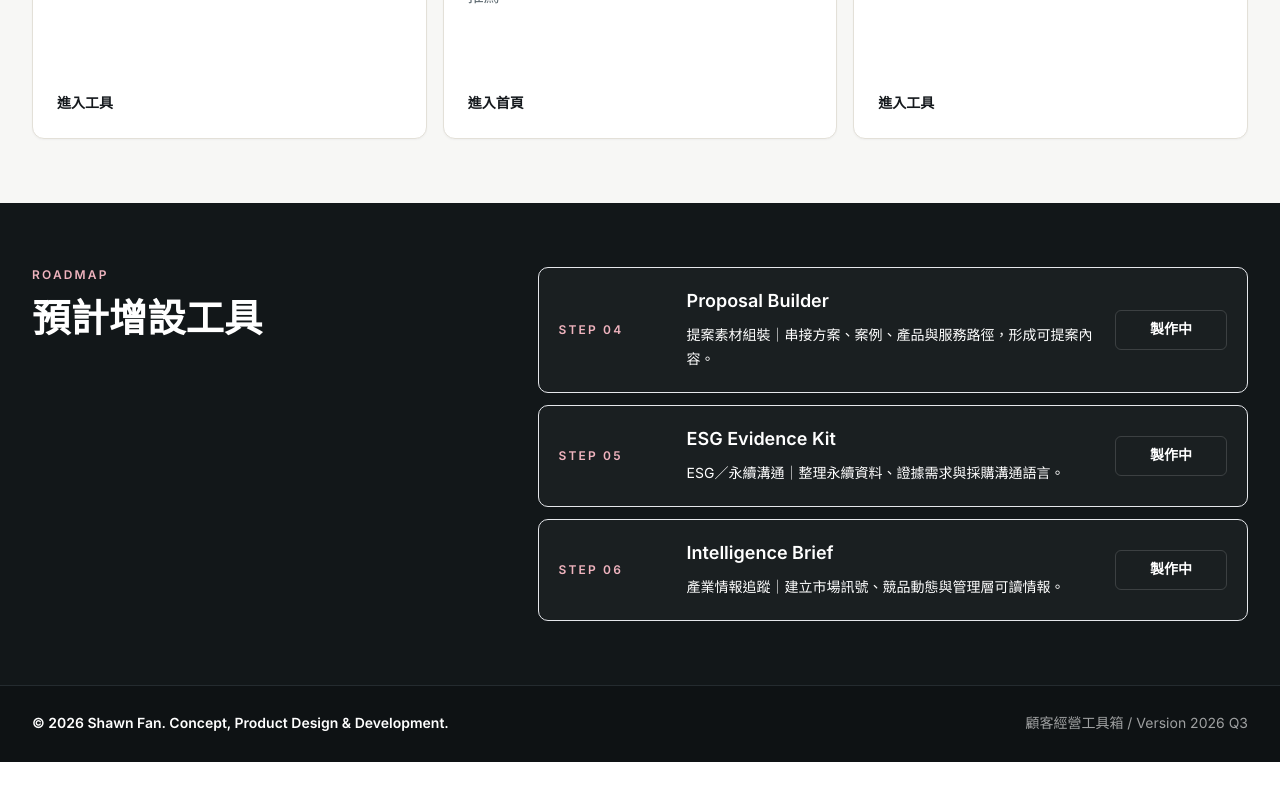
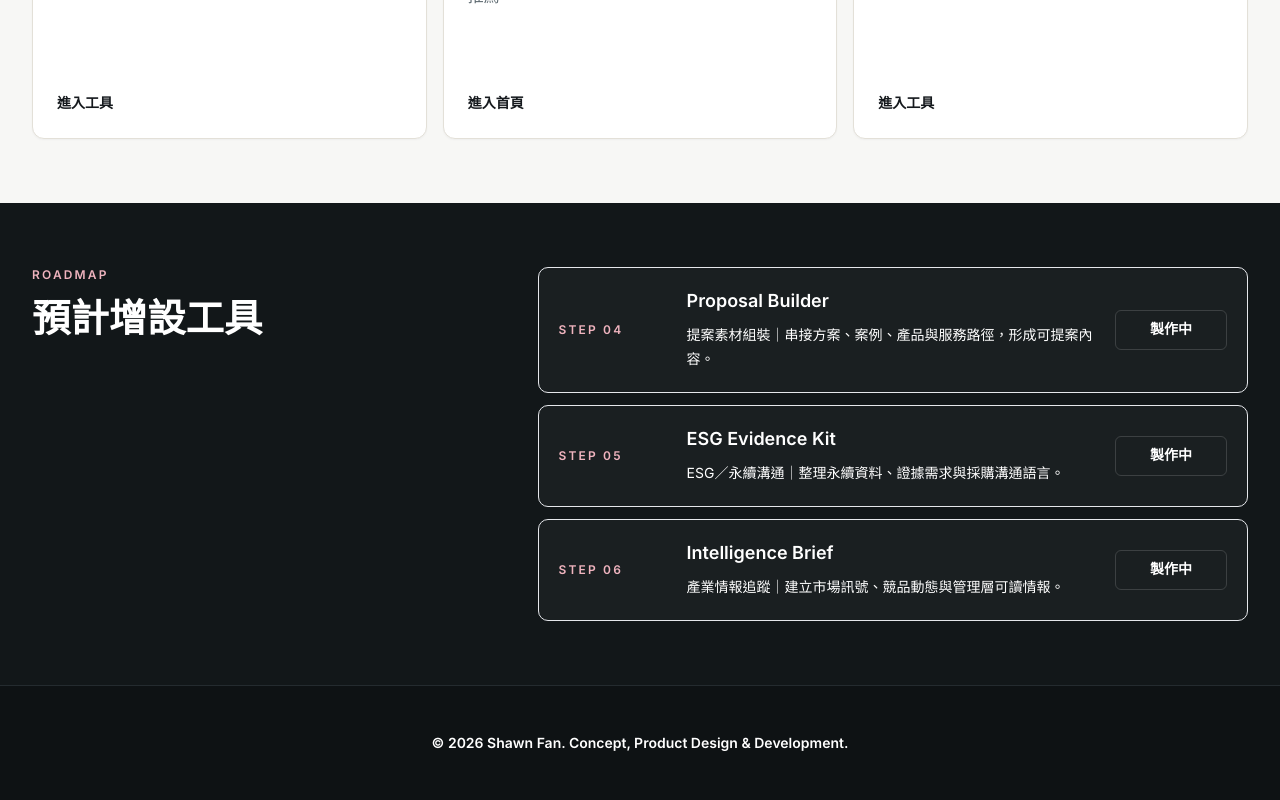
Before and after one commit to shawnfan303/activa-workplace-dna-explorer, a Next.js app: page /customer-toolbox in a window 1280 px wide. Shown: the part 1922-2722 px from the top of the page. Before the commit the page ends 2684 px from the top, so only its background shows below. Built offline with nearby package versions, Linux system fonts and the light colour scheme.

Commit message:
Center footer copyright

```diff
--- a/app/case-match/page.tsx
+++ b/app/case-match/page.tsx
@@ -264,7 +264,7 @@ export default function CaseMatchPage() {
       ) : null}
     </main>
     <footer className="border-t border-aurora-line bg-white">
-      <div className="aurora-container py-7 text-sm font-semibold text-aurora-graphite">
+      <div className="aurora-container py-10 text-center text-sm font-semibold text-aurora-graphite md:py-12">
         © 2026 Shawn Fan. Concept, Product Design &amp; Development.
       </div>
     </footer>
--- a/app/customer-toolbox/page.tsx
+++ b/app/customer-toolbox/page.tsx
@@ -225,9 +225,8 @@ export default function CustomerToolboxPage() {
       </main>
 
       <footer className="border-t border-[#242b2f] bg-[#0e1214] text-white">
-        <div className={`${tokens.container} flex flex-col gap-4 py-7 text-sm text-white/60 md:flex-row md:items-center md:justify-between`}>
+        <div className={`${tokens.container} py-10 text-center text-sm text-white/70 md:py-12`}>
           <p className="font-semibold text-white">© 2026 Shawn Fan. Concept, Product Design &amp; Development.</p>
-          <p>顧客經營工具箱 / Version 2026 Q3</p>
         </div>
       </footer>
     </div>
--- a/app/page.tsx
+++ b/app/page.tsx
@@ -28,7 +28,7 @@ export default function HomePage() {
         </div>
       </section>
       <footer className="border-t border-aurora-line bg-white">
-        <div className="aurora-container py-7 text-sm font-semibold text-aurora-graphite">
+        <div className="aurora-container py-10 text-center text-sm font-semibold text-aurora-graphite md:py-12">
           © 2026 Shawn Fan. Concept, Product Design &amp; Development.
         </div>
       </footer>
--- a/src/components/FooterNotice.tsx
+++ b/src/components/FooterNotice.tsx
@@ -5,7 +5,7 @@ export function FooterNotice() {
         <p className="font-semibold text-aurora-ink">公開資料聲明與免責聲明</p>
         <p className="mt-2">本工具僅使用震旦家具與大震設計官網公開資料，以及使用者所選擇的非識別化條件。不涉及客戶個資、內部報價、成交資訊、設計圖、合約內容、CRM資料或未公開專案資料。</p>
         <p className="mt-2">目前資料審核狀態：SAMPLE_PUBLIC_DATA_PENDING_REVIEW。正式上線前，需由人工以公開資料替換 sample data，並將 review_status 改為 approved_public 後才可顯示於正式介面。</p>
-        <p className="mt-5 border-t border-aurora-line pt-5 font-semibold text-aurora-ink">© 2026 Shawn Fan. Concept, Product Design &amp; Development.</p>
+        <p className="mt-8 border-t border-aurora-line pt-8 text-center font-semibold text-aurora-ink">© 2026 Shawn Fan. Concept, Product Design &amp; Development.</p>
       </div>
     </footer>
   );
```
